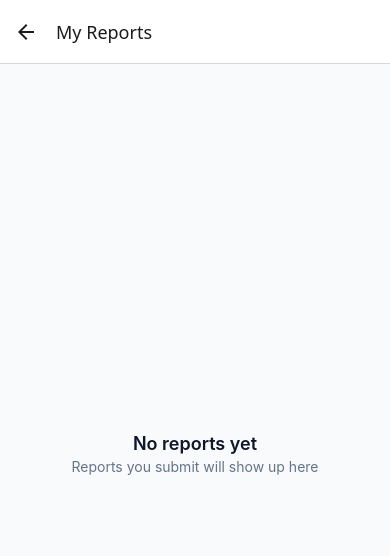
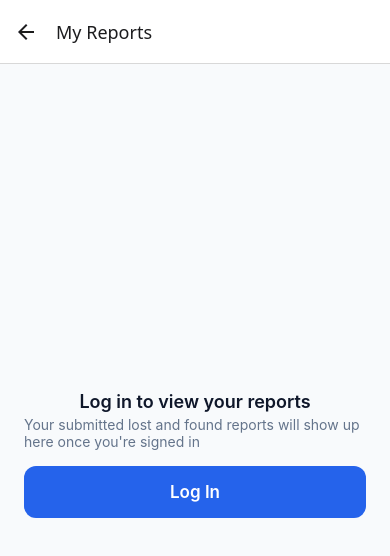
Before and after one commit to Alpha-gltich/FindIt, a React Native app: screen /MyReports in a window 390 px wide. Shown: the top 556 px of the page. Built offline with nearby package versions, Linux system fonts and the light colour scheme.

Commit message:
Day 26: gate My Reports for logged-out users

```diff
--- a/src/screens/MyReportsScreen.tsx
+++ b/src/screens/MyReportsScreen.tsx
@@ -5,6 +5,7 @@ import { useNavigation } from '@react-navigation/native';
 import { Colors } from '../constants/colors';
 import { supabase } from '../services/supabase';
 import { Report, RootStackParamList } from '../types/navigation';
+import Button from '../components/Button';
 
 type NavigationProp = NativeStackNavigationProp<RootStackParamList>;
 
@@ -13,14 +14,18 @@ export default function MyReportsScreen() {
   const [reports, setReports] = useState<Report[]>([]);
   const [loading, setLoading] = useState(true);
   const [refreshing, setRefreshing] = useState(false);
+  const [isLoggedOut, setIsLoggedOut] = useState(false);
 
   const fetchMyReports = async () => {
     const { data: { user } } = await supabase.auth.getUser();
 
     if (!user) {
+      setIsLoggedOut(true);
       setReports([]);
       return;
     }
+
+    setIsLoggedOut(false);
 
     const { data, error } = await supabase
       .from('reports')
@@ -81,7 +86,18 @@ export default function MyReportsScreen() {
 
   return (
     <View style={styles.container}>
-      {reports.length === 0 ? (
+      {isLoggedOut ? (
+        <View style={styles.centerContainer}>
+          <Text style={styles.emptyText}>Log in to view your reports</Text>
+          <Text style={styles.emptySubtext}>Your submitted lost and found reports will show up here once you're signed in</Text>
+          <View style={styles.loginButtonWrapper}>
+            <Button
+              title="Log In"
+              onPress={() => navigation.navigate('Login')}
+            />
+          </View>
+        </View>
+      ) : reports.length === 0 ? (
         <View style={styles.centerContainer}>
           <Text style={styles.emptyText}>No reports yet</Text>
           <Text style={styles.emptySubtext}>Reports you submit will show up here</Text>
@@ -104,6 +120,7 @@ const styles = StyleSheet.create({
   centerContainer: { flex: 1, justifyContent: 'center', alignItems: 'center', padding: 24 },
   emptyText: { fontSize: 18, fontWeight: '600', color: Colors.text, marginBottom: 4 },
   emptySubtext: { fontSize: 14, color: Colors.textSecondary },
+  loginButtonWrapper: { marginTop: 16, width: '100%' },
   listContent: { padding: 16 },
   card: {
     flexDirection: 'row',
```
